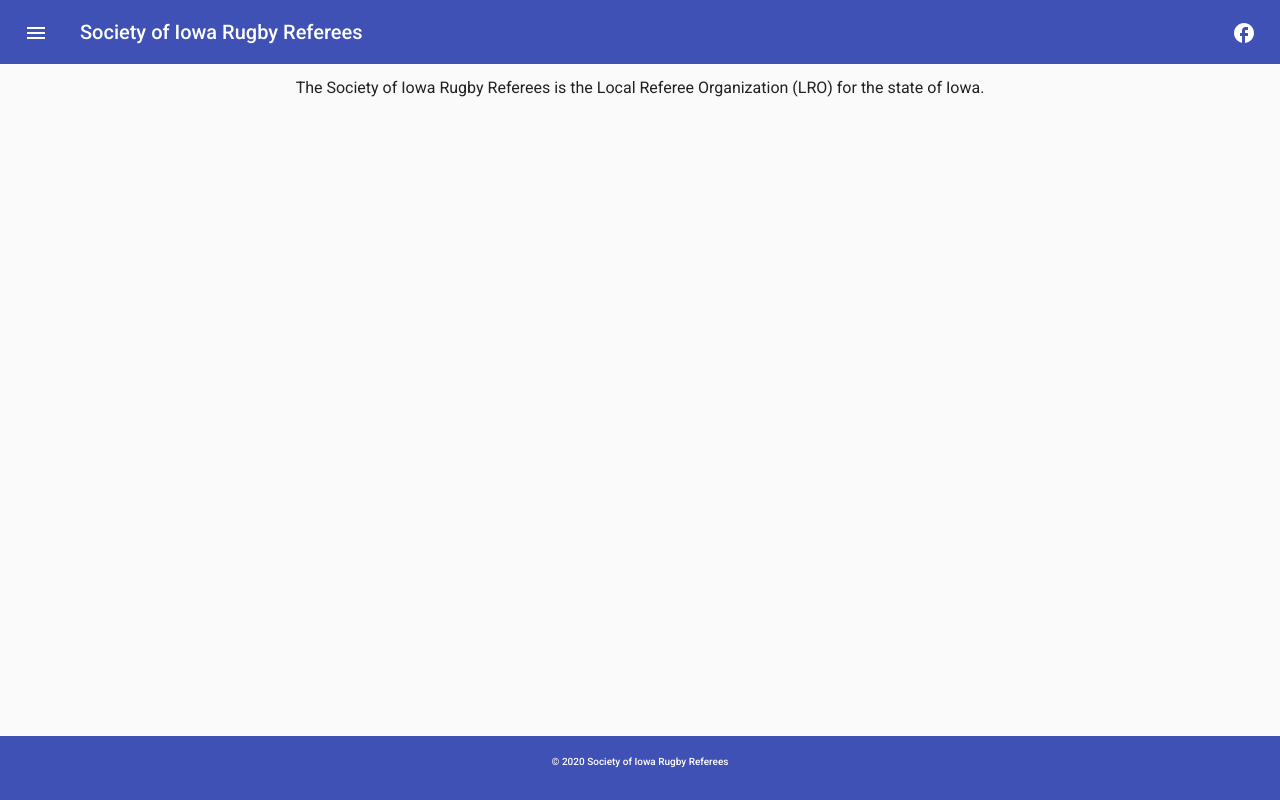
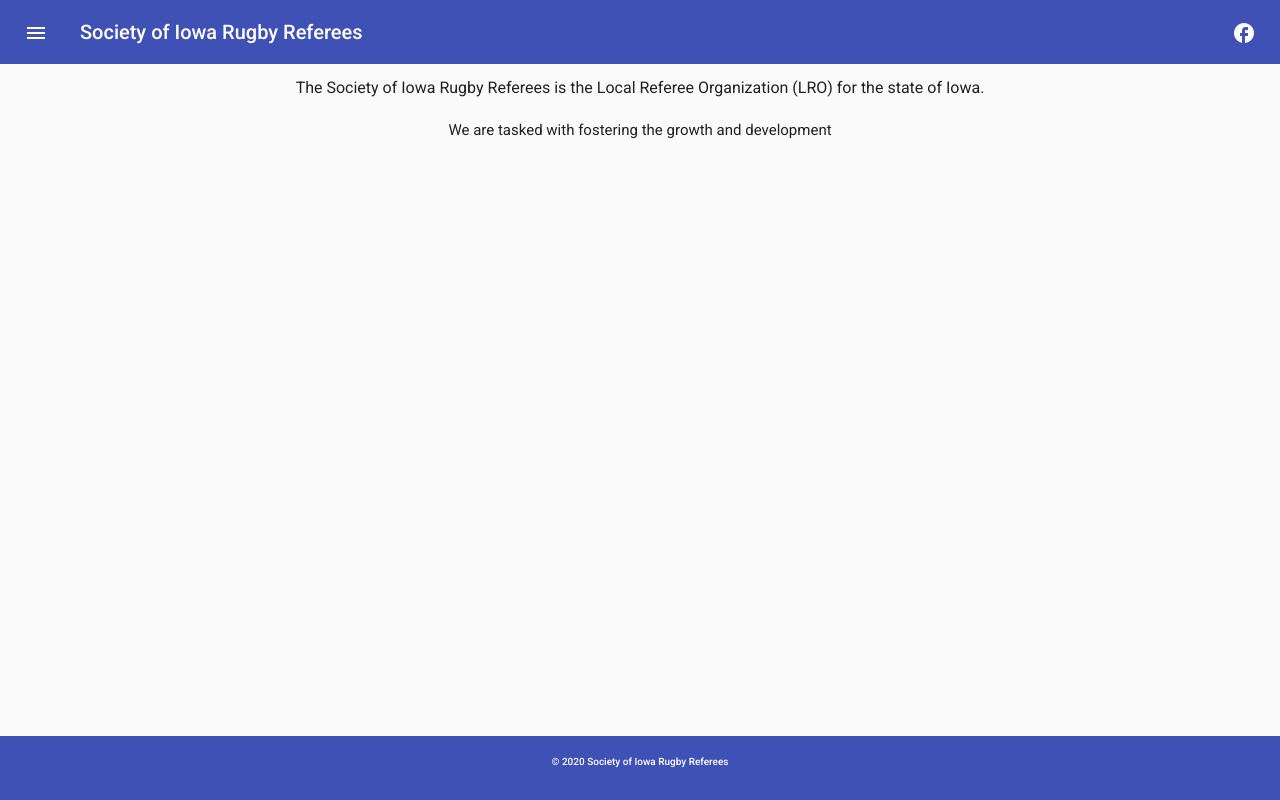
Before and after one commit to adammfalk/sirrs, an Angular app in the folder website/: page /home in a window 1280 px wide. Built offline with nearby package versions, Linux system fonts and the light colour scheme.

Commit message:
home text

```diff
--- a/website/src/app/home/home.component.html
+++ b/website/src/app/home/home.component.html
@@ -1,4 +1,5 @@
 <div class="home-content">
     <h3>The Society of Iowa Rugby Referees is the Local Referee Organization (LRO) for the state
         of Iowa.</h3>
+    <h4>We are tasked with fostering the growth and development </h4>
 </div>
```
